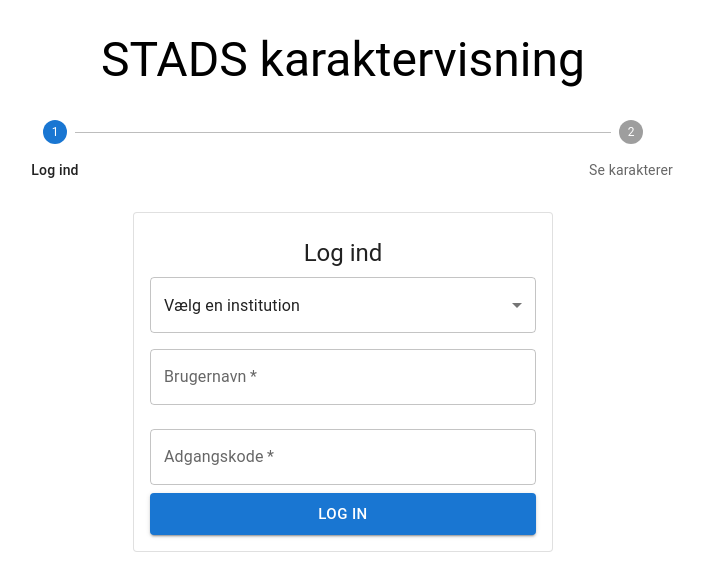
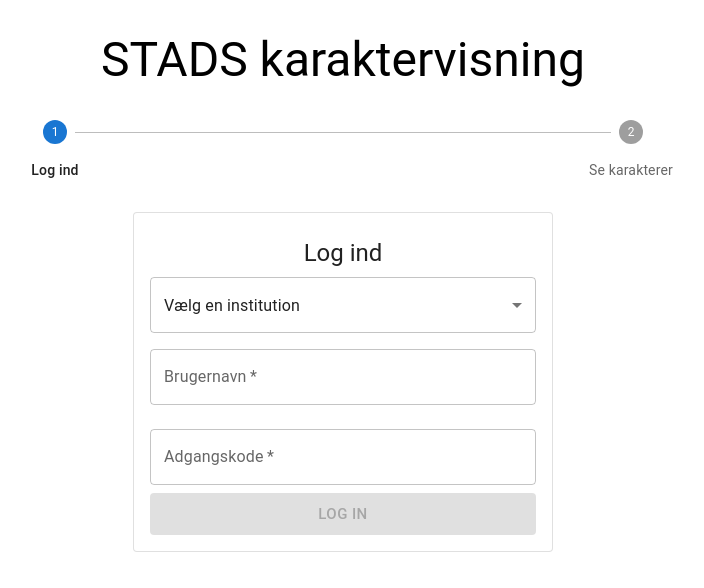
Before and after one commit to amatzen/stads-gradeoverview, a React (Vite) app: page / in a window 1280 px wide. Shown: the top 588 px of the page, without its empty margins (297-1001 px from the left). Built offline with nearby package versions, Linux system fonts and the light colour scheme.

Commit message:
Fix validation

```diff
--- a/src/pages/Login.tsx
+++ b/src/pages/Login.tsx
@@ -56,6 +56,7 @@ const LoginPage = () => {
                 variant="contained"
                 size="large"
                 fullWidth
+                disabled={(stadsUrl ?? 'na') === 'na' || !Boolean(username) || !Boolean(password)}
             >Log in</Button>
 
         </Paper>
```
